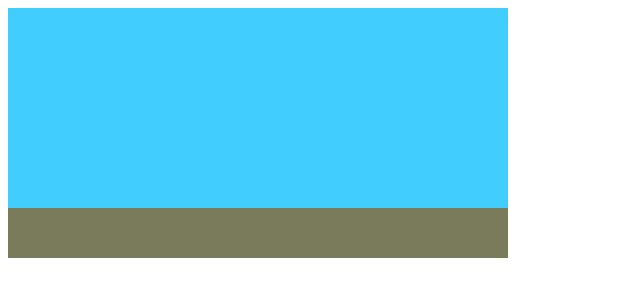
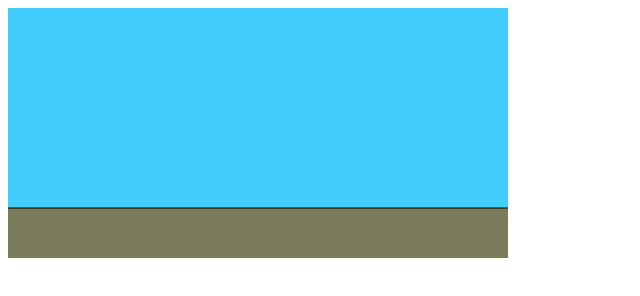
Before and after one commit to rafti11/canvas, a plain HTML site: page index.html in a window 1280 px wide. Shown: the whole page, without its empty margins (0-640 px from the left). Drawn offline with Linux system fonts and the light colour scheme.

Commit message:
linea suelo

```diff
--- a/index.html
+++ b/index.html
@@ -15,6 +15,15 @@ ctx.fillRect(0, 0, 500, 250);
 ctx.fillStyle = "#7A7B5A";
 ctx.fillRect(0, 200, 500, 50);
 
+// linea del suelo
+
+ctx.strokestyle = "#FF0000";
+ctx.beginPath();
+ctx.moveTo(-1, 0);
+ctx.lineTo(-1, 200);
+ctx.lineTo(500, 200);
+ctx.stroke();
+
 };
 </script>
 </head>
```
